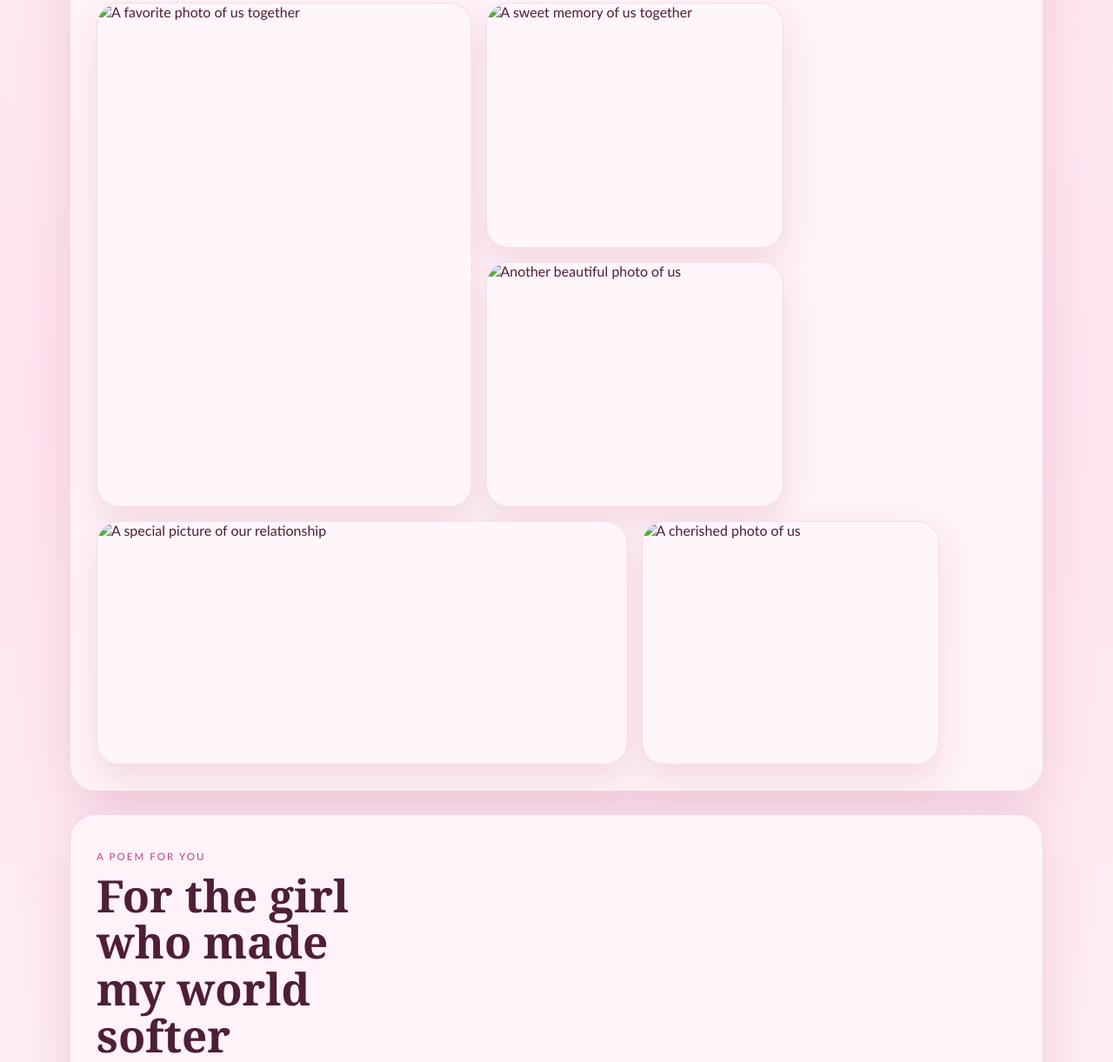
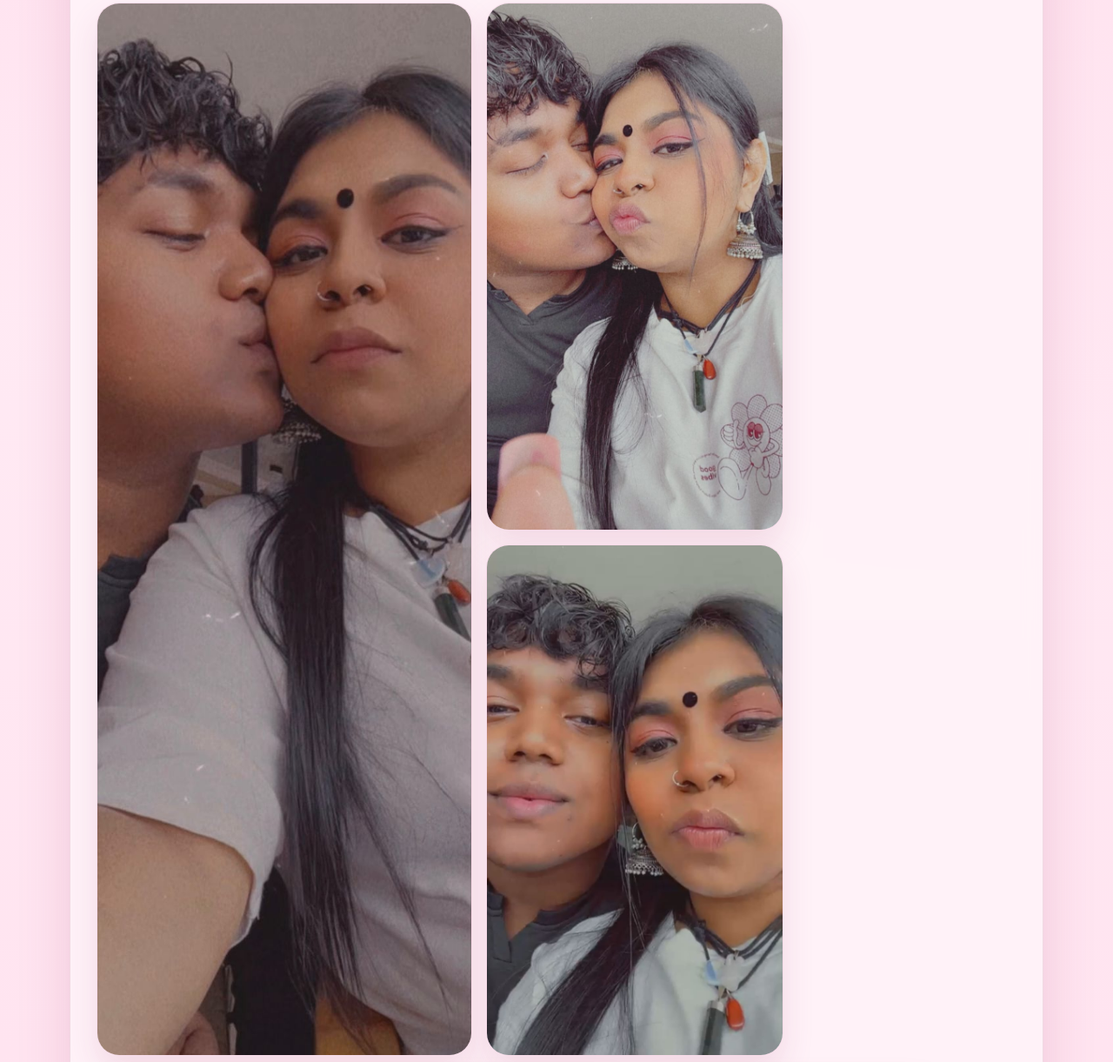
Before and after one commit to pillayjodacheluke/baby, a plain HTML site: page moments.html in a window 1280 px wide. Shown: the part 1161-2382 px from the top of the page at 87% size. Drawn offline with Linux system fonts and the light colour scheme.

Commit message:
Update moments.html

```diff
--- a/moments.html
+++ b/moments.html
@@ -37,19 +37,19 @@
                 </div>
                 <div class="photo-grid">
                     <figure class="photo-card photo-tall">
-                        <img src="images/baby1.jpeg" alt="A favorite photo of us together">
+                        <img src="baby1.jpeg" alt="A favorite photo of us together">
                     </figure>
                     <figure class="photo-card">
-                        <img src="images/baby2.jpeg" alt="A sweet memory of us together">
+                        <img src="baby2.jpeg" alt="A sweet memory of us together">
                     </figure>
                     <figure class="photo-card">
-                        <img src="images/baby3.jpeg" alt="Another beautiful photo of us">
+                        <img src="baby3.jpeg" alt="Another beautiful photo of us">
                     </figure>
                     <figure class="photo-card photo-wide">
-                        <img src="images/baby4.jpeg" alt="A special picture of our relationship">
+                        <img src="baby4.jpeg" alt="A special picture of our relationship">
                     </figure>
                     <figure class="photo-card">
-                        <img src="images/baby5.jpeg" alt="A cherished photo of us">
+                        <img src="baby5.jpeg" alt="A cherished photo of us">
                     </figure>
                 </div>
             </section>
```
